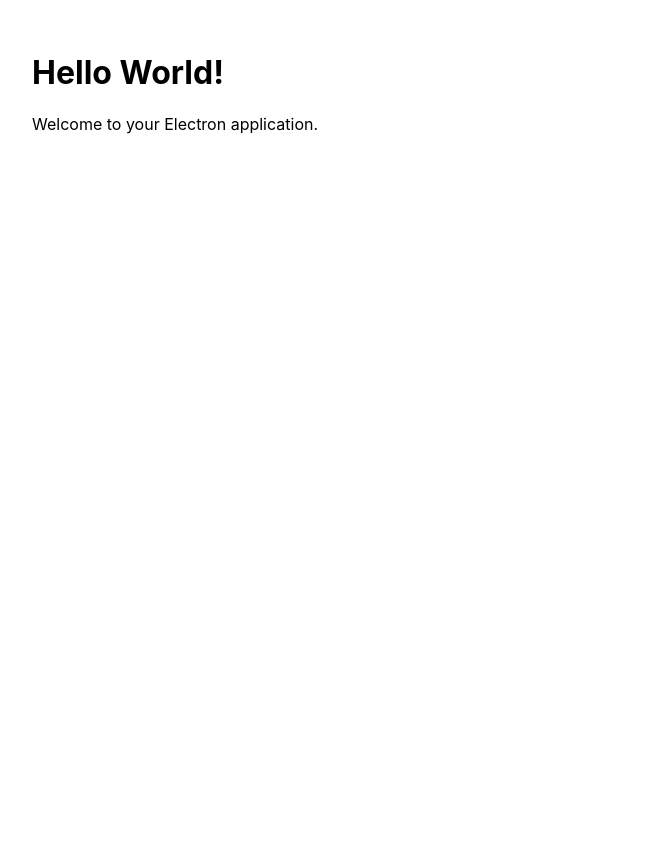
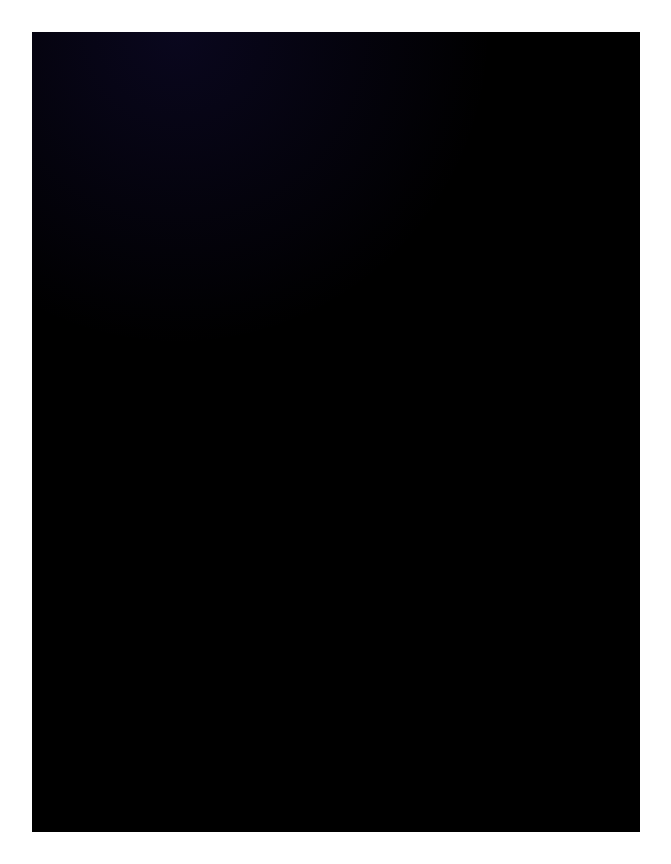
Before and after one commit to thhbbx/motion-slice, a Vue app: page / in a window 1280 px wide. Shown: the whole page, without its empty margins (304-975 px from the left). Before the commit the page ends 800 px from the top, so only its background shows below. Built offline with nearby package versions, Linux system fonts and the light colour scheme.

Commit message:
refactor(ui): 清空 App.vue 并创建三栏布局根容器

```diff
--- a/src/App.vue
+++ b/src/App.vue
@@ -1,12 +1,13 @@
 <template>
-  <h1>Hello World!</h1>
-  <p>Welcome to your Electron application.</p>
+  <div class="video-tool-page">
+    <!-- 三栏布局容器 -->
+  </div>
 </template>
 
 <script setup lang="ts">
-console.log('👋 This message is being logged by "App.vue", included via Vite');
+// 纯静态布局，暂无逻辑
 </script>
 
 <style scoped>
-
+/* 布局样式将在后续步骤添加 */
 </style>
```
